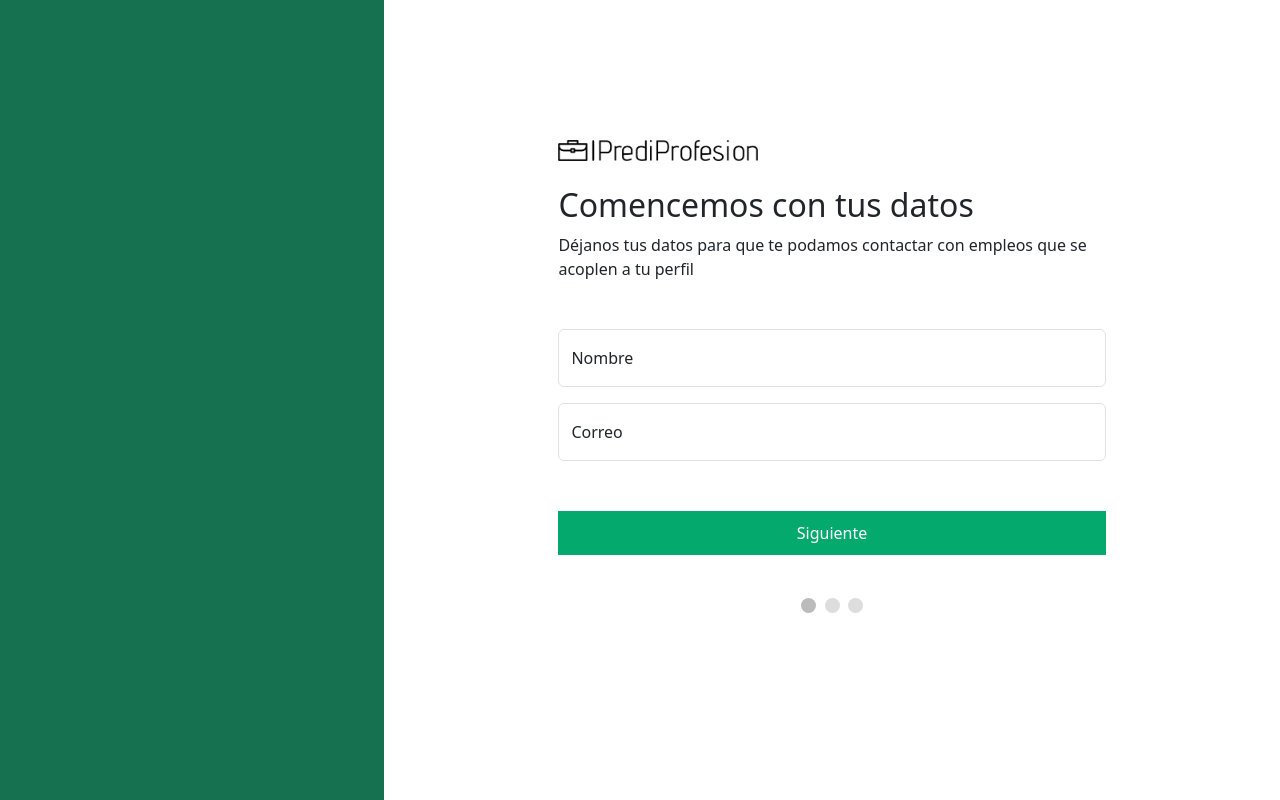
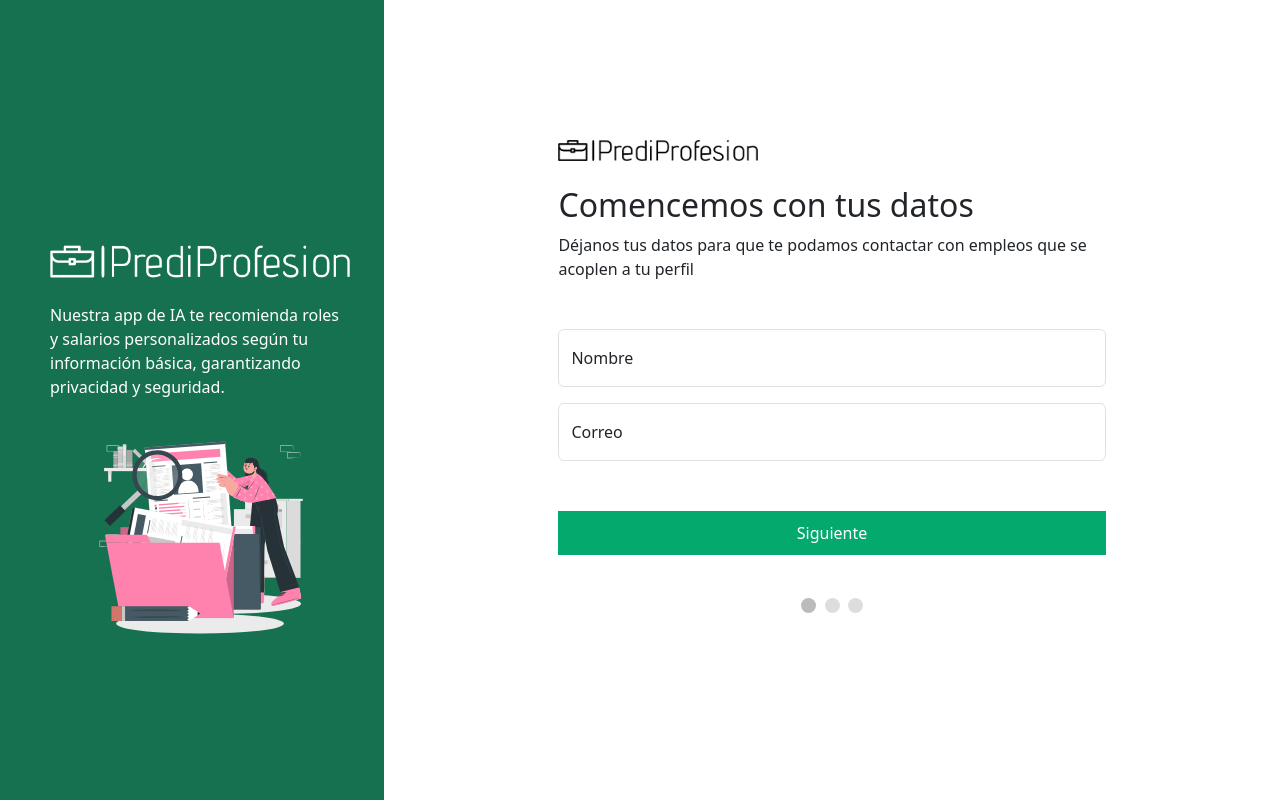
Before and after one commit to DJRT-11/Proyecto-ML, a Flask app: page / in a window 1280 px wide. Run offline with Flask 2, Linux system fonts and the light colour scheme.

Commit message:
Add description and main logo in left section

```diff
--- a/static/css/styles.css
+++ b/static/css/styles.css
@@ -82,6 +82,7 @@
 .left-container{
   width: 30%;
   background-color: #167150;
+  position: relative;
 }
 
 .right-container{
@@ -115,6 +116,11 @@
   margin-bottom: 25px;
 }
 
+.logo-big{
+  width: 300px;
+  margin-bottom: 25px;
+}
+
 .back-button{
   width: 50px;
   height: 44px;
@@ -141,3 +147,19 @@
     margin: 25px auto;
   }
 }
+
+.image-container{
+  width: 80%;
+  margin: auto;
+}
+
+.summary{
+  position: absolute;
+  top: 50%;
+  transform: translateY(-50%);
+  margin: 50px;
+}
+
+.summary p{
+  color: white;
+}
--- a/templates/index.html
+++ b/templates/index.html
@@ -14,6 +14,16 @@
   <div class="flex-container">
 
     <div class="left-container">
+      <div class="summary">
+        <img class="logo-big" src="../static/images/logo-white.png">
+        <p>
+          Nuestra app de IA te recomienda roles y salarios personalizados según tu información básica, garantizando privacidad y seguridad.</p>
+        <div class="image-container">
+          <img src="../static/images/main-image.svg"/>
+        </div>
+      </div>
+
+
     </div>
   <div class="right-container">
     <form id="regForm" action="">
```
Also changed, not shown: static/images/main-image.svg (added).
